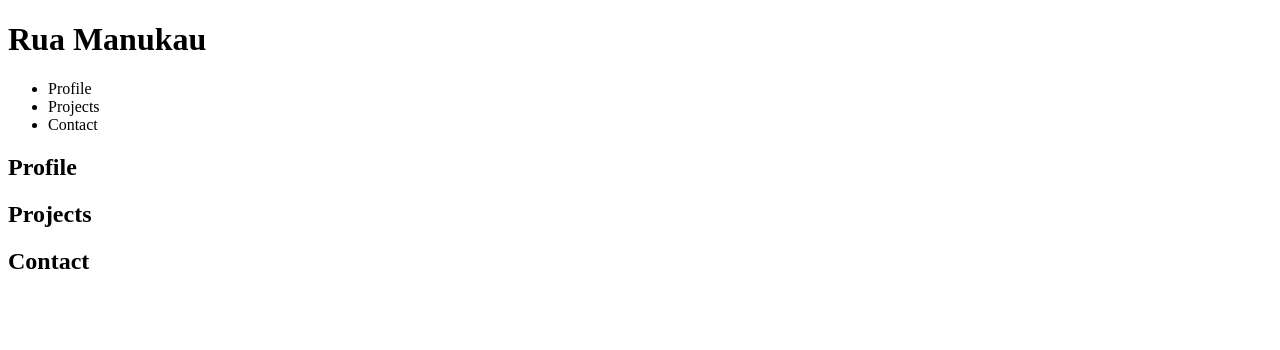
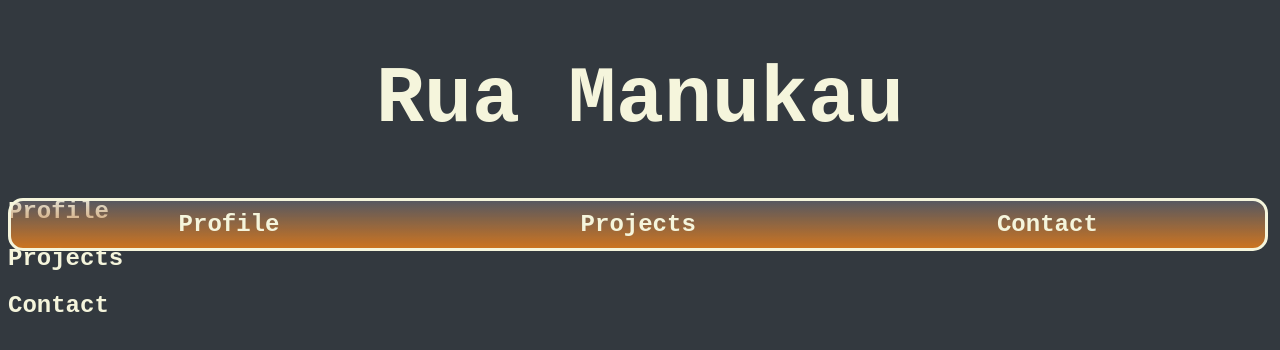
Before and after one commit to rmnk-nz/Developer-Portfolio, a plain HTML site: page index.html in a window 1280 px wide. Drawn offline with Linux system fonts and the light colour scheme.

Commit message:
basic ccs applied to main structure

```diff
--- a/assets/styles.css
+++ b/assets/styles.css
@@ -0,0 +1,50 @@
+header {
+
+}
+
+header h1 {
+    text-align: center;
+    font-size: 5em;
+}
+body {
+    background-color:#33393f;
+    color:beige;
+    font-family: 'Courier New', Courier, monospace;
+}
+
+nav {
+    position: fixed;
+    z-index: 2;
+    width: 98%;
+    background-image: linear-gradient(
+    rgba(173, 163, 173, 0.3) 0%,
+    rgb(204, 116, 33) 100%);
+    border: solid beige;
+    border-radius: 15px 15px 15px 15px;
+    border-width: 3px;
+
+}
+
+nav ul {
+    display: flex;
+    justify-content: space-around;
+    margin: 5px 17px 5px 17px;
+    padding: 0;
+}
+nav li {
+    display: flex;
+    justify-content: space-around;
+    text-align: center;
+    padding: 5px 30px 5px 30px;
+}
+nav li a{
+    text-decoration: none;
+    color: beige;
+    font-size: 1.5em;
+    font-weight: bolder;
+}
+
+nav li:hover {
+    box-shadow: 0px 0px 8px beige;
+    border-radius: 15px 15px 15px 15px;
+}
--- a/index.html
+++ b/index.html
@@ -5,16 +5,18 @@
     <meta http-equiv="X-UA-Compatible" content="IE=edge">
     <meta name="viewport" content="width=device-width, initial-scale=1.0">
     <title>Rua Manukau</title>
+    <link rel="stylesheet" href="assets/styles.css"/>
 </head>
+
 <body>
     <header>
         <h1>Rua Manukau</h1>
     </header>
     <nav>
         <ul>
-            <li href="#profile">Profile</li>
-            <li href="#projects">Projects</li>
-            <li href="#contacts">Contact</li>
+            <li><a href="profile">Profile</a></li>
+            <li><a href="projects">Projects</a></li>
+            <li><a href="#contacts">Contact</a></li>
         </ul>
     </nav>
     <Main>
```
